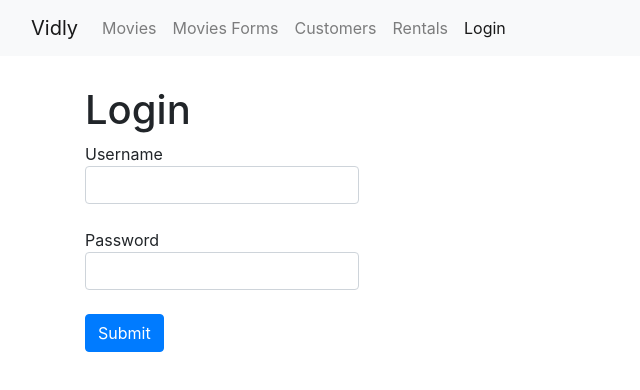
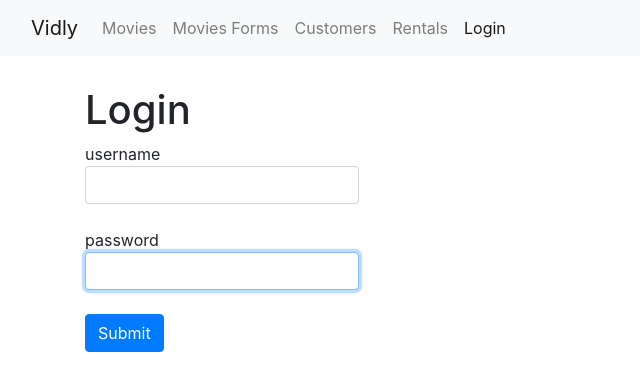
Before and after one commit to armarmlegs/training, a React (Create React App) app: page /login in a window 1280 px wide. Shown: the top 390 px of the page, without its empty margins (0-640 px from the left). Built offline with nearby package versions, Linux system fonts and the light colour scheme.

Commit message:
committed baby

```diff
--- a/src/components/LoginForm.jsx
+++ b/src/components/LoginForm.jsx
@@ -1,23 +1,75 @@
 import React from "react";
+import Input from "./common/input";
 class LoginForm extends React.Component {
+  //   username = React.createRef();
+  //access the DOM
+  state = {
+    account: {
+      username: "",
+      password: "",
+    },
 
-    handleSubmit = e => {
+    errors:{}
+  };
+
+
+  validate = () => {
+      const {account} = this.state;
+      const errors = {}
+
+      if(account.username.trim() === "")
+      errors.username = 'username is required'
+
+      if(account.password.trim() === "")
+      errors.password = 'password is required'
+
+
+      return Object.keys(errors).length === 0 ? null : errors;
+  }
+
+  handleSubmit = (e) => {
     e.preventDefault();
-        console.log('submited')
+    const errors = this.validate()
+    console.log(errors);
+    this.setState({errors})
+
+    if (errors) return ;
+    console.log("submited");
     //call server
-    }
+    const username = this.username.current.value;
+  };
+
+  handleChange = (e) => {
+    const account = { ...this.state.account };
+    account[e.currentTarget.name] = e.currentTarget.value;
+
+    this.setState({ account });
+  };
+
   render() {
+    const { account } = this.state;
+
     return (
-
       <div>
         <h1>Login</h1>
-            <form onSubmit={this.handleSubmit}  >
-                <div className="form-group"><label htmlFor="username">Username<input id='username' type="text" className="form-control" /></label></div>
-                <div className="form-group"><label htmlFor="password">Password<input id='password' type="text" className="form-control" /></label></div>
+        <form onSubmit={this.handleSubmit}>
+          <Input
+            name="username"
+            onChange={this.handleChange}
+            value={account.username}
+            label="username"
+            id="username"
+          />
+          <Input
+            name="password"
+            onChange={this.handleChange}
+            value={account.password}
+            label="password"
+          />
+
           <button className="btn btn-primary">Submit</button>
         </form>
       </div>
-
     );
   }
 }
--- /dev/null
+++ b/src/components/common/input.jsx
@@ -0,0 +1,22 @@
+import React from "react";
+
+const Input = ({ label, name, onChange, value }) => {
+  return (
+    <div className="form-group">
+      <label htmlFor={label}>
+        {label}
+        <input
+          autoFocus
+          name={name}
+          onChange={onChange}
+          value={value}
+          id={name}
+          type="text"
+          className="form-control"
+        />
+      </label>
+    </div>
+  );
+};
+
+export default Input;
```
Lines whose indentation alone changed are shown as unchanged.
